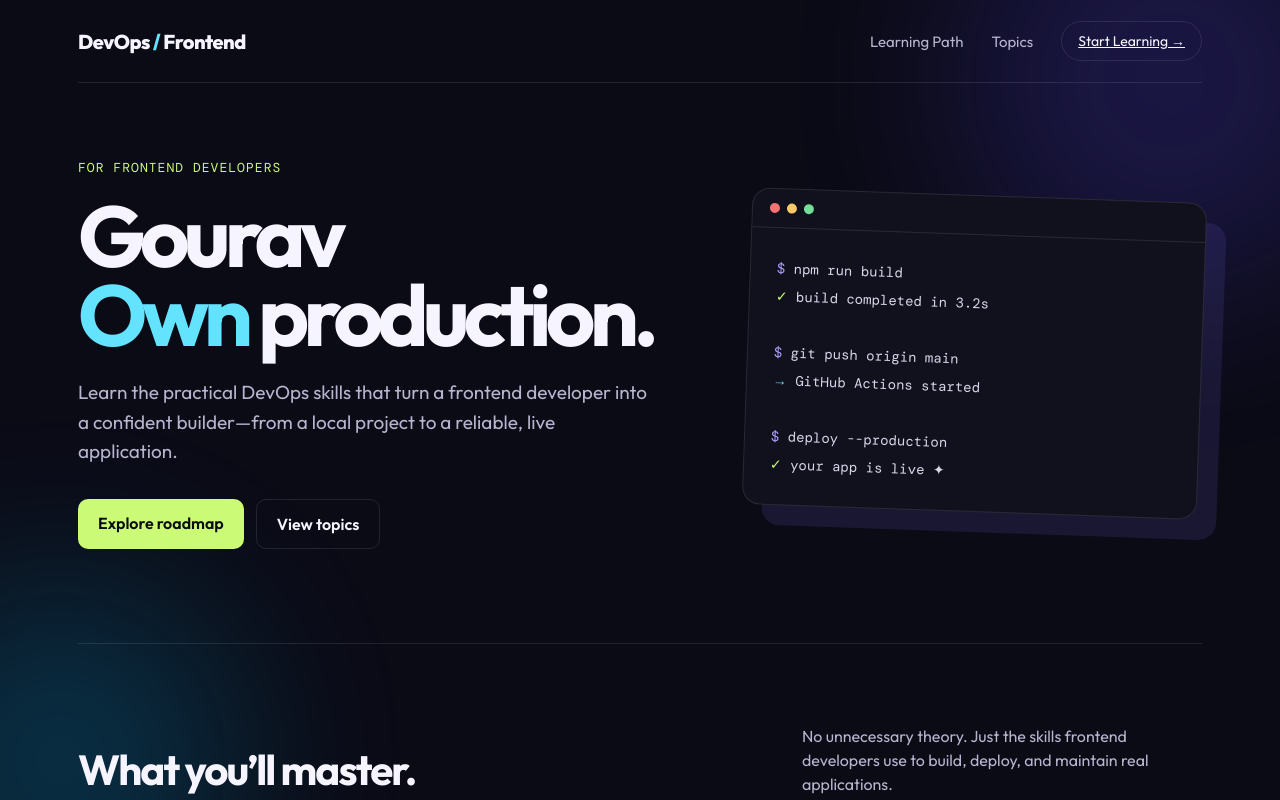
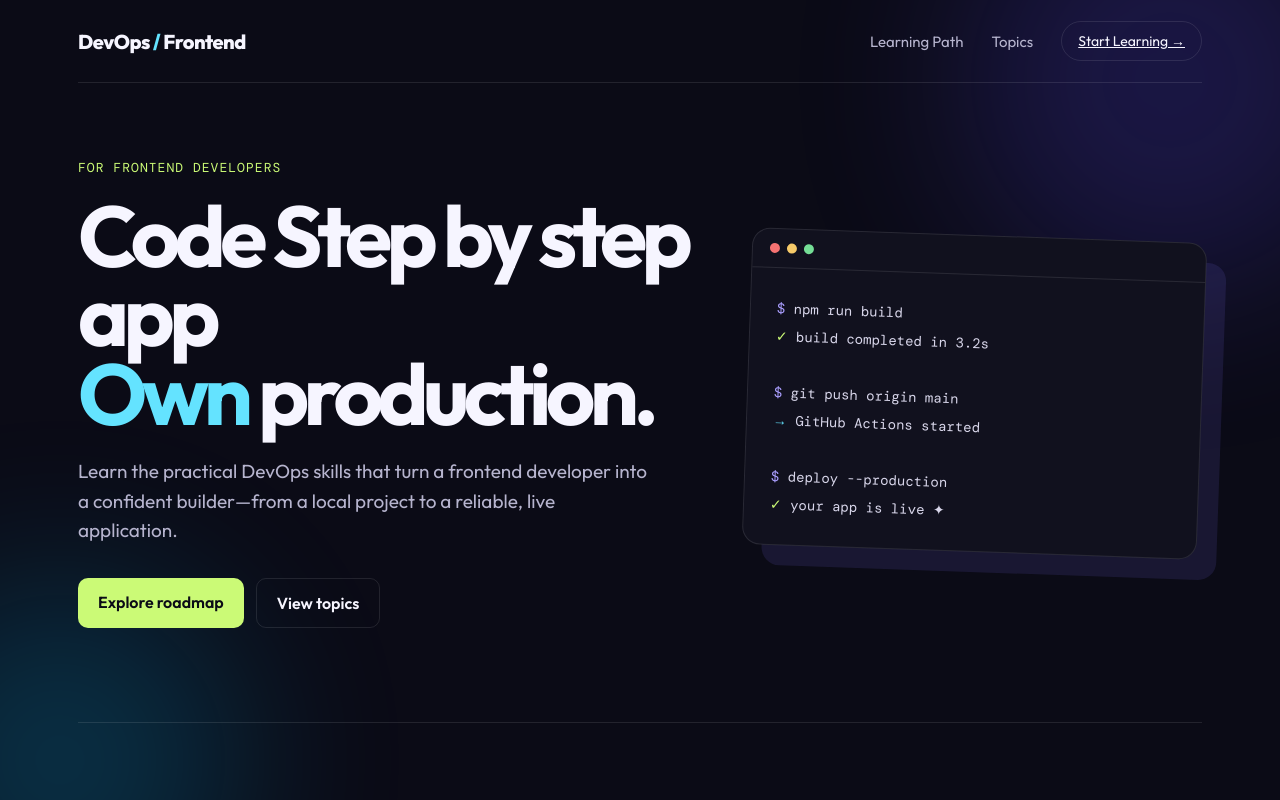
Before and after one commit to gbhon12345/s3-webhosting-with-github-action, a plain HTML site: page index.html in a window 1280 px wide. Shown: the top 800 px of the page. Drawn offline with nearby package versions, Linux system fonts and the light colour scheme.

Commit message:
index.html modified

```diff
--- a/index.html
+++ b/index.html
@@ -23,7 +23,7 @@
     <nav><div class="brand">DevOps <span>/</span> Frontend</div><div class="nav-links"><span>Learning Path</span><span>Topics</span><a class="pill" href="#start">Start Learning →</a></div></nav>
     <main>
       <section class="hero">
-        <div><div class="eyebrow">For frontend developers</div><h1>Gourav<br/><em>Own</em> production.</h1><p>Learn the practical DevOps skills that turn a frontend developer into a confident builder—from a local project to a reliable, live application.</p><div class="buttons"><a class="btn" href="#start">Explore roadmap</a><a class="btn ghost" href="#topics">View topics</a></div></div>
+        <div><div class="eyebrow">For frontend developers</div><h1>Code Step by step app<br/><em>Own</em> production.</h1><p>Learn the practical DevOps skills that turn a frontend developer into a confident builder—from a local project to a reliable, live application.</p><div class="buttons"><a class="btn" href="#start">Explore roadmap</a><a class="btn ghost" href="#topics">View topics</a></div></div>
         <div class="terminal"><div class="bar"><i class="dot"></i><i class="dot"></i><i class="dot"></i></div><div class="code"><span class="purple">$</span> npm run build<br/><span class="green">✓</span> build completed in 3.2s<br/><br/><span class="purple">$</span> git push origin main<br/><span class="blue">→</span> GitHub Actions started<br/><br/><span class="purple">$</span> deploy --production<br/><span class="green">✓</span> your app is live ✦</div></div>
       </section>
       <section id="topics"><div class="section-top"><h2>What you’ll master.</h2><p>No unnecessary theory. Just the skills frontend developers use to build, deploy, and maintain real applications.</p></div><div class="grid"><article class="card"><span class="num">01 / BUILD</span><h3>Modern Build Flow</h3><p>Understand builds, environment variables, bundling, and production-ready React apps.</p></article><article class="card"><span class="num">02 / AUTOMATE</span><h3>CI/CD Pipelines</h3><p>Use GitHub Actions to lint, test, build, and deploy your code automatically.</p></article><article class="card"><span class="num">03 / DEPLOY</span><h3>Cloud & Hosting</h3><p>Deploy confidently with Vercel, AWS S3, CloudFront, EC2, and Nginx.</p></article><article class="card"><span class="num">04 / PACKAGE</span><h3>Docker Basics</h3><p>Containerize frontend and Node applications for consistent, portable releases.</p></article><article class="card"><span class="num">05 / SECURE</span><h3>Domains & SSL</h3><p>Connect domains, configure HTTPS, and understand the essentials of web security.</p></article><article class="card"><span class="num">06 / OPERATE</span><h3>Monitoring & Rollback</h3><p>Read logs, spot issues, and recover quickly when production needs attention.</p></article></div></section>
```
